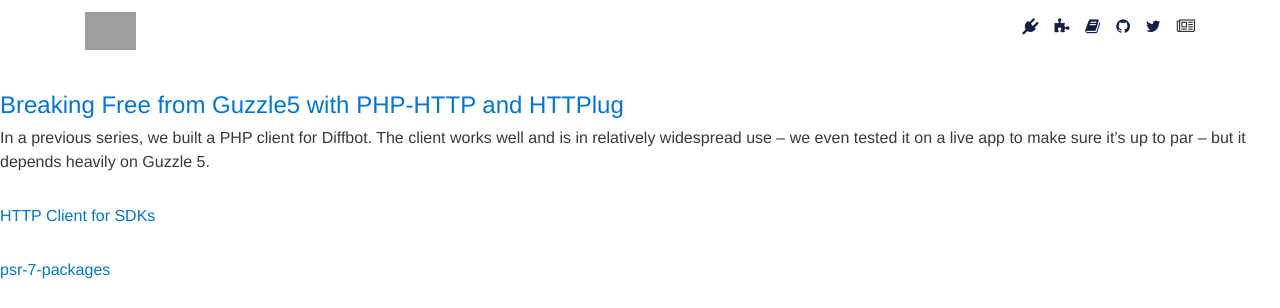
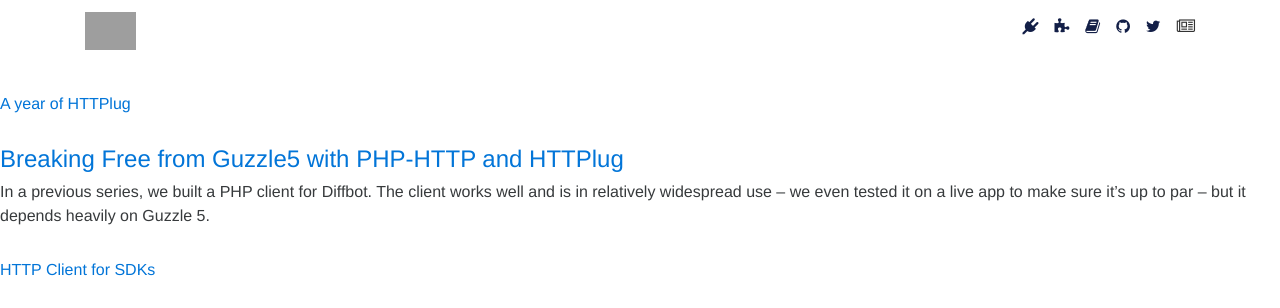
Before and after one commit to php-http/httplug.github.io, a Jekyll site: the page built from media.html, in a window 1280 px wide, cut to the strip 0-308 px from the top of the page. Built offline with Jekyll 4.4.1, drawn with Linux system fonts in a browser that asks for light colours; nearby versions of some CDN libraries; comment, search, counter and statistics services are not loaded; grey boxes are pictures that could not be loaded.

Commit message:
Add my blog post to media
Closes #12

```diff
--- a/media.html
+++ b/media.html
@@ -2,6 +2,11 @@
 layout: default
 ---
 <section id="media">
+    <article class="embed">
+        <a class="embedly-card" data-card-type="article" href="https://sagikazarmark.hu/blog/2016/12/11/a-year-of-httplug/">
+            A year of HTTPlug
+        </a>
+    </article>
     <article class="embed">
         <blockquote class="embedly-card" data-card-type="article">
             <h4>
```
